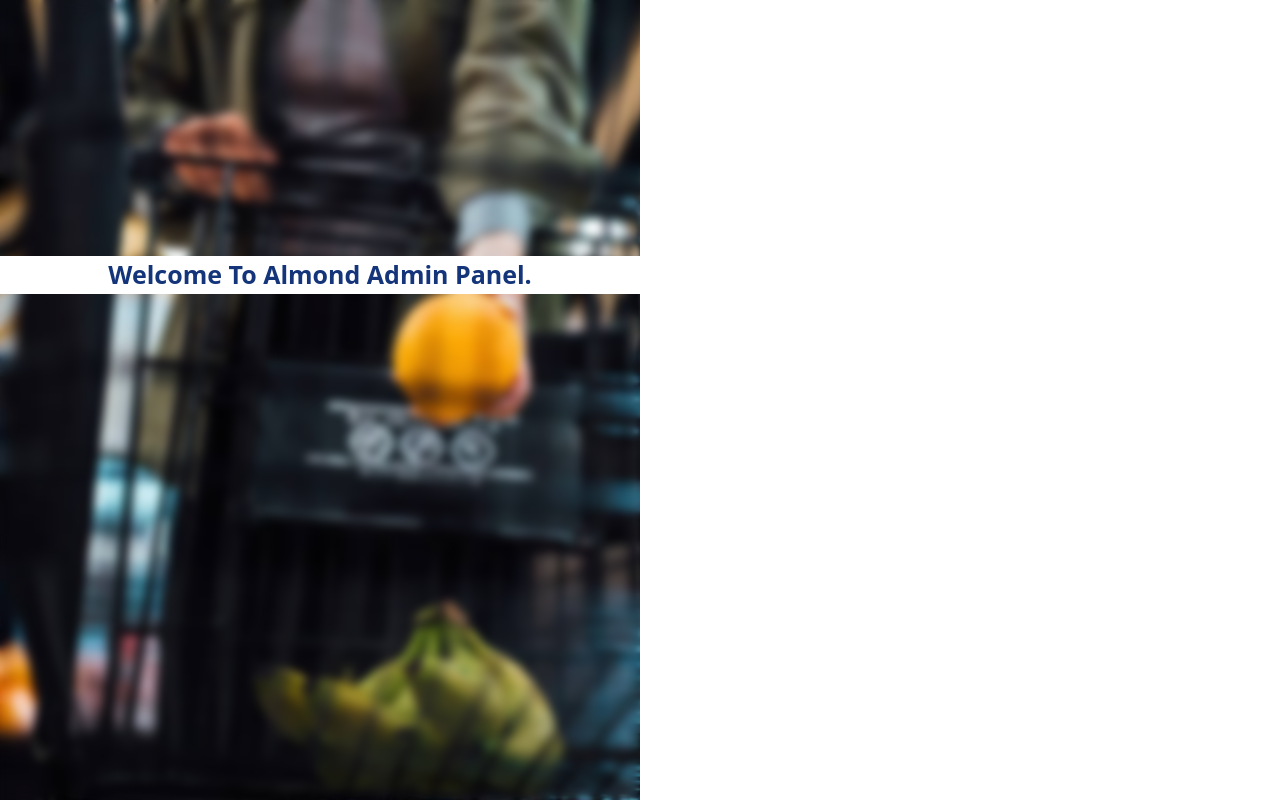
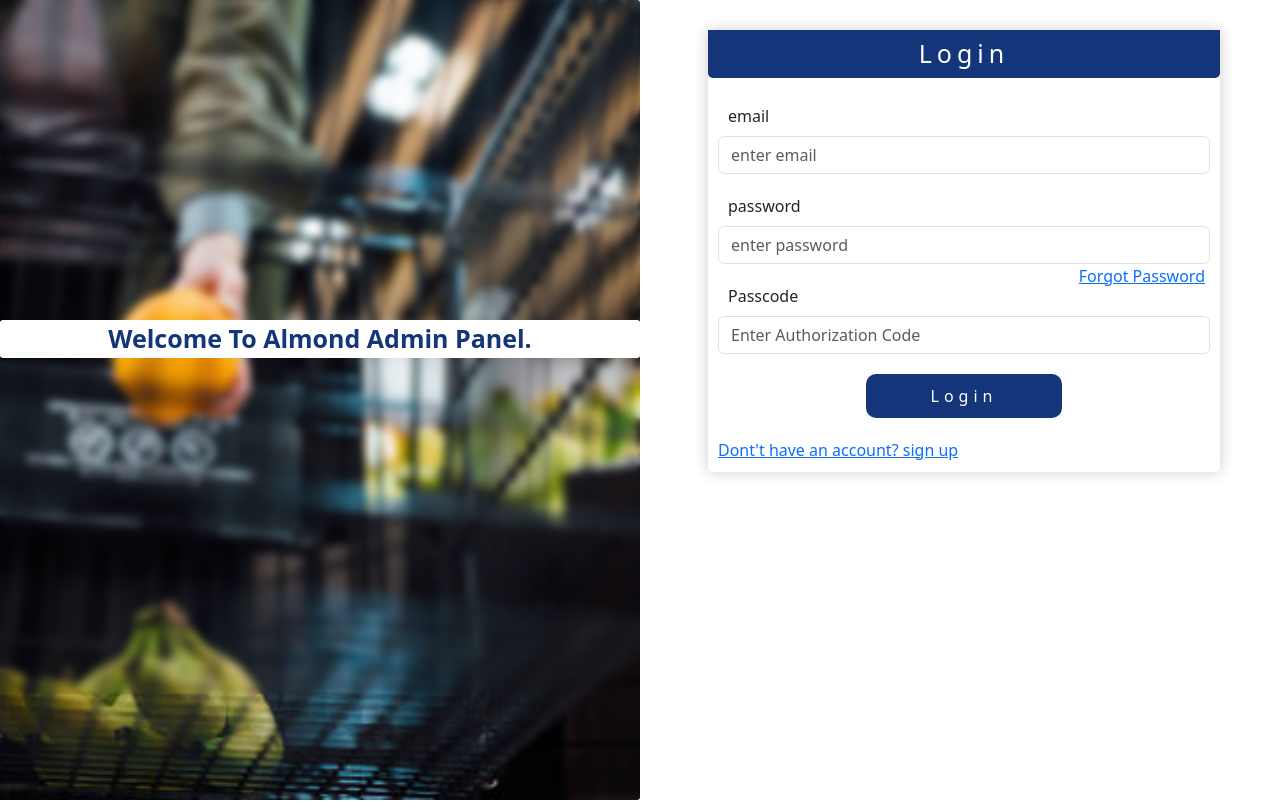
Before and after one commit to sullivanEmerald/admin-almond, a React (Vite) app: page / in a window 1280 px wide. Shown: the top 802 px of the page. Built offline with nearby package versions, Linux system fonts and the light colour scheme.

Commit message:
finished the login and register pages

```diff
--- a/src/admin/middleware/landingPage.tsx
+++ b/src/admin/middleware/landingPage.tsx
@@ -6,7 +6,7 @@ type LandingPageOutletProps = {
 const LandingPageOutlet: React.FC<LandingPageOutletProps> = ({ children }) => {
     return (
         <>
-            <section>
+            <section className='landingPageOutlet'>
                 <aside>
                     <LandingPageIndex />
                 </aside>
--- a/src/admin/middleware/mainlayout.tsx
+++ b/src/admin/middleware/mainlayout.tsx
@@ -1,4 +1,4 @@
-import Welcome from "../components/welcome"
+// import Welcome from "../components/welcome"
 import { Outlet } from "react-router-dom";
 import LandingPageOutlet from "./landingPage";
 
--- a/src/admin/styles/main.css
+++ b/src/admin/styles/main.css
@@ -37,36 +37,48 @@ button:disabled {
 *****************************************/
 
 .landingPageBackground {
-    position: relative;
+    position: fixed;
     width: 50%;
     height: 100vh;
     overflow: hidden;
+    border-top-right-radius: 3px;
+    border-bottom-right-radius: 3px;
 }
 
 .landingBackgroungImage {
-    border-radius: 0 7px 7px 0;
+    width: 100%;
+    height: inherit;
     object-fit: cover;
-    width: auto;
-    display: block;
-    height: 100%;
+    object-position: center;
 }
 
 .landingPageBackgroundCover {
+    position: absolute;
     top: 0;
-    position: absolute;
-    backdrop-filter: blur(5px);
+    width: 100%;
+    backdrop-filter: blur(4px);
     text-align: center;
     color: var(--primary-color);
     font-size: 25px;
     font-weight: bold;
-    width: 100%;
-    height: 100%;
-    padding-block: 40%;
+    padding-block: 50%;
 }
 
 .landingWelcomeNote {
     background: #fff;
+    border-radius: 3px;
 }
+
+/* .landingPageOutlet {
+    display: flex;
+    justify-content: flex-start;
+    flex-wrap: wrap;
+    border: 1px solid red;
+} */
+
+/* .landingPageOutlet>* {
+    flex-basis: 10%;
+} */
 
 /****************************************
     ADMIN: REGISTRATION AND LOGIN SETTING
@@ -95,14 +107,14 @@ button:disabled {
     FORMS : LAYOUT && INPUTS && FORGOT PASSWORD && FORGOT PASSWORD
 ***********************************************************************/
 .formDesignSetup {
-    width: 50%;
-    margin: 2% auto;
     border: 1px solid var(--background-color);
     border-radius: 5px;
     box-shadow: 0 0 15px rgba(0, 0, 0, 0.2);
-
+    width: 40%;
+    position: absolute;
+    top: 30px;
+    right: 60px;
 }
-
 
 .form-container {
     position: relative;
```
